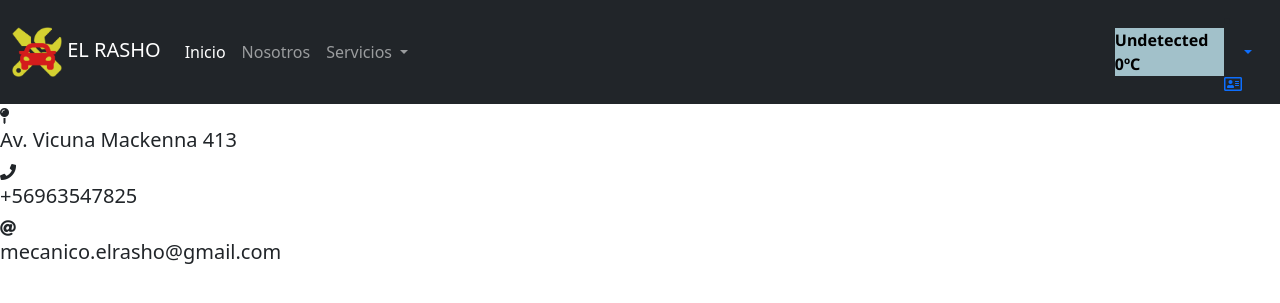
After one commit to Hoffy0/macanico-el-rasho, a Django app: page /contacto/ in a window 1280 px wide. The commit adds this page. Shown: the top 303 px of the page. Run offline with Django 3.2, Linux system fonts and the light colour scheme.

Commit message:
Se modifico core

```diff
--- a/core/static/core/css/styles.css
+++ b/core/static/core/css/styles.css
@@ -77,10 +77,14 @@ body{
 /**** Weather ****/
 .weather{
     justify-content: center;
-    width: 30%;
-    height: 100%;
-    background-color: rgb(156, 155, 155);
-    border-radius: 50%;
+    width: 10%;
+    height: 20%;
+    background-color: rgb(162, 193, 202);
+    border-radius: 0%;
+    font-family: 'Noto Sans', sans-serif;
+    color:rgb(0, 0, 0);
+    margin-left: 10px;
+
 }
 
 img.iconWeather{
@@ -88,3 +92,9 @@ img.iconWeather{
     height: 30%;
 }
 /*##############*/
+
+#usuario {
+    font-weight: 100;
+    text-decoration: none;
+    color: red;
+}
--- a/core/static/core/js/vehicleAPI.js
+++ b/core/static/core/js/vehicleAPI.js
@@ -24,7 +24,7 @@ $(document).ready(function(){
 
     function mostrar(){
         if(MAKE_ID == 0 || MAKE_ID == null || MAKE_ID == undefined || MAKE_ID == ""){
-            alert("Status: 404");
+            alert("No se ha seleccionado una marca.");
 
         }else{
             $('#carsTable tbody').empty();
--- /dev/null
+++ b/core/templates/core/contacto.html
@@ -0,0 +1,90 @@
+{% load static %}
+<!DOCTYPE html>
+<html lang="es_CL">
+    <head>
+        <meta charset="UTF-8">
+        <meta http-equiv="X-UA-Compatible" content="IE=edge">
+        <meta name="viewport" content="width=device-width, initial-scale=1.0">
+        <link rel="shortcut icon" href="{% static 'core/img/favicon.ico' %}" type="image/x-icon">
+        <title>Mecanico "El Rasho"</title>
+        <!-- BootsTrap 5 -->
+        <link href="https://cdn.jsdelivr.net/npm/bootstrap@5.0.0-beta3/dist/css/bootstrap.min.css" rel="stylesheet" integrity="sha384-eOJMYsd53ii+scO/bJGFsiCZc+5NDVN2yr8+0RDqr0Ql0h+rP48ckxlpbzKgwra6" crossorigin="anonymous">
+        <!-- FontAwesome -->
+        <link rel="stylesheet" href="https://use.fontawesome.com/releases/v5.15.3/css/all.css" integrity="sha384-SZXxX4whJ79/gErwcOYf+zWLeJdY/qpuqC4cAa9rOGUstPomtqpuNWT9wdPEn2fk" crossorigin="anonymous">
+        <!-- Google Font Noto Sans-->
+        <link rel="preconnect" href="https://fonts.googleapis.com">
+        <link rel="preconnect" href="https://fonts.gstatic.com" crossorigin>
+        <link href="https://fonts.googleapis.com/css2?family=Noto+Sans:wght@700&display=swap" rel="stylesheet">
+        <!-- Custom CSS-->
+        <link rel="stylesheet" href="{% static 'core/css/styles.css' %}">
+      </head>
+<body>
+    <header>
+        <nav class="navbar navbar-expand-lg navbar-dark bg-dark">
+          <div class="container-fluid">
+            <a class="navbar-brand" href="#">
+              <img src="{% static 'core/img/Logo/Logo_El_Rasho.png' %}" alt=""  width="50" height="50">
+              EL RASHO
+            </a>
+            <button class="navbar-toggler" type="button" data-bs-toggle="collapse" data-bs-target="#navbarSupportedContent" aria-controls="navbarSupportedContent" aria-expanded="false" aria-label="Toggle navigation">
+              <span class="navbar-toggler-icon"></span>
+            </button>
+            <div class="collapse navbar-collapse" id="navbarSupportedContent">
+              <ul class="navbar-nav me-auto mb-2 mb-lg-0">
+                <li class="nav-item">
+                  <a class="nav-link active" aria-current="page" href="/">Inicio</a>
+                </li>
+                <li class="nav-item">
+                  <a class="nav-link" href="#">Nosotros</a>
+                </li>
+                <li class="nav-item dropdown">
+                  <a class="nav-link dropdown-toggle" href="#" id="navbarDropdown" role="button" data-bs-toggle="dropdown" aria-expanded="false">
+                    Servicios
+                  </a>
+                  <ul class="dropdown-menu" aria-labelledby="navbarDropdown">
+                    <li><a class="dropdown-item" href="#">Trabajos Realizados</a></li>
+                    <li><hr class="dropdown-divider"></li>
+                    <li><a class="dropdown-item" href="#">Categoria</a></li>
+                    <li><hr class="dropdown-divider"></li>
+                    <li><a class="dropdown-item" href="#">Mecanicos</a></li>
+                  </ul>
+                </li>
+              </ul>
+              <div class="weather">
+                <a id="weatherText"> Undetected </a>
+                <a id="currentWeather"> 0ºC</a>
+                <img id="iconWeather" class="iconWeather">
+              </div>
+
+              <li class="nav-item dropdown">
+                <a class="nav-link dropdown-toggle " href="#" id="navbarDropdown" role="button" data-bs-toggle="dropdown" aria-expanded="false">
+                  <a class="usuario"> <i class="far fa-address-card"></i></a>
+                </a>
+                <ul class="dropdown-menu" style="left: auto;">
+                  <li><a class="dropdown-item" href="login">Iniciar Sesion</a></li>
+                    <li><hr class="dropdown-divider"></li>
+                    <li><a class="dropdown-item" href="#">Registrarse</a></li>
+                </ul>
+              </li>
+              <!--
+              <form class="d-flex">
+                <input class="form-control me-2" type="search" placeholder="¿Que desea buscar?" aria-label="Search">
+                <button class="btn btn-outline-success" type="submit">Buscar</button>
+              </form>
+              -->
+            </div>
+          </div>
+        </nav>
+      </header>
+    <div class="jumbotro">
+        <div>
+            <i class="fas fa-map-pin"></i>
+            <h5>Av. Vicuna Mackenna 413</h5>
+            <i class="fas fa-phone"></i>
+            <h5> +56963547825 </h5>
+            <i class="fas fa-at"></i>
+            <h5> mecanico.elrasho@gmail.com</h5>
+        </div>
+    </div>
+</body>
+</html>
--- a/core/urls.py
+++ b/core/urls.py
@@ -1,7 +1,8 @@
 from django.urls import path
-from .views import index
+from .views import index, contacto
 
 
 urlpatterns = [
-    path('', index, name="index")
+    path('', index, name="index"),
+    path('contacto/', contacto, name="contacto")
 ]
--- a/core/views.py
+++ b/core/views.py
@@ -2,3 +2,6 @@ from django.shortcuts import render
 
 def index(request):
     return render(request, 'core/index.html')
+
+def contacto(request):
+    return render(request, 'core/contacto.html')
```
Also changed, not shown: core/templates/core/index.html (+10 -6 lines).
